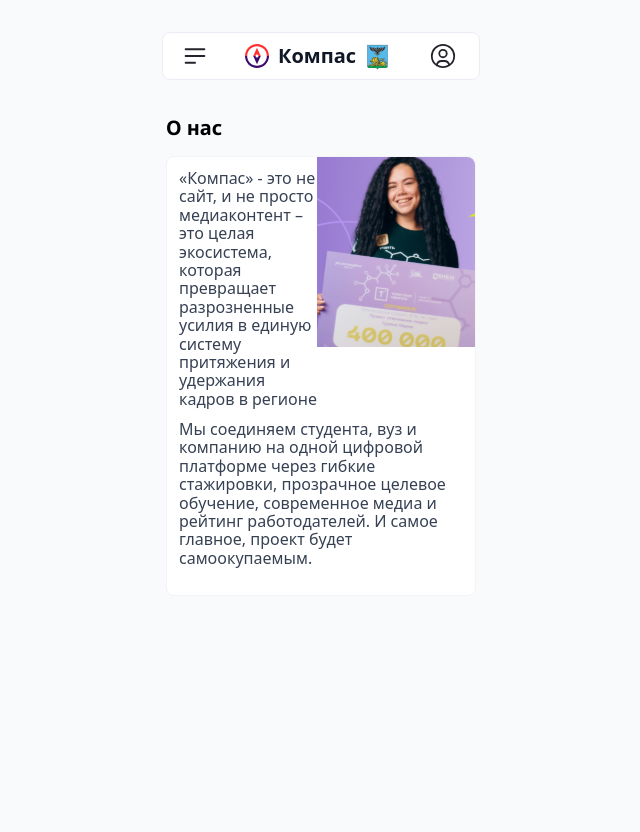
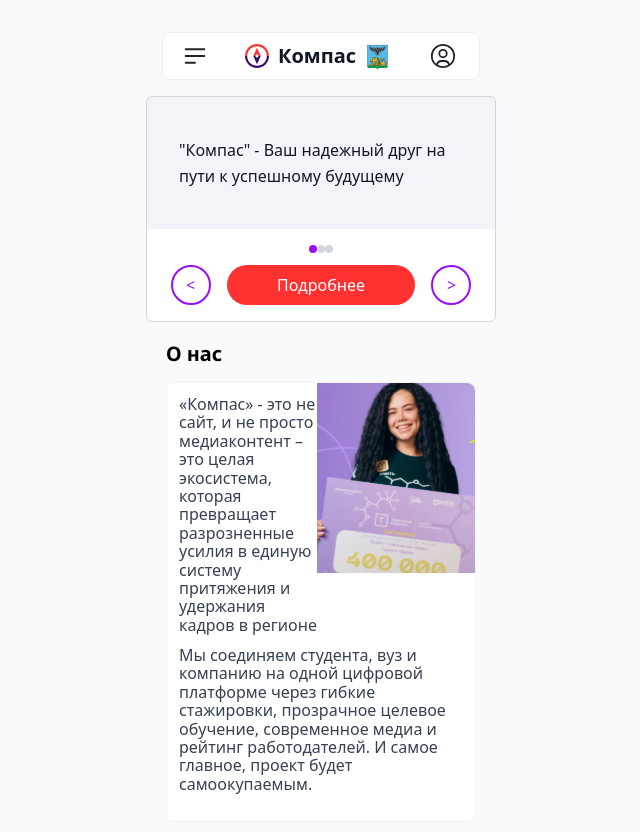
Before and after one commit to PowerCoin1/COMPAS, a React (Vite) app in the folder frontend/: page / in a window 1280 px wide. Shown: the top 832 px of the page, without its empty margins (319-959 px from the left). Built offline with nearby package versions, Linux system fonts and the light colour scheme.

Commit message:
feat/frontend/07: Implement text-only carousel with styled navigation

```diff
--- /dev/null
+++ b/frontend/src/components/Carousel.tsx
@@ -0,0 +1,106 @@
+import React, { useState } from 'react';
+
+import { Button } from '../shared/ui/Button/Button';
+
+type Slide = {
+    id: number;
+    text: string;
+    details: string;
+};
+
+// Пока что 3 одинаковых слайда — можно будет заменить текст позже
+const slides: Slide[] = [
+    {
+        id: 1,
+        text: '"Компас" - Ваш надежный друг на пути к успешному будущему',
+        details: 'Расширенное описание первого слайда. Здесь будет текст о продукте/сервисе.',
+    },
+    {
+        id: 2,
+        text: '"Компас" - Ваш надежный друг на пути к успешному будущему',
+        details: 'Текст для второго слайда. Можно рассказать о преимуществах.',
+    },
+    {
+        id: 3,
+        text: '"Компас" - Ваш надежный друг на пути к успешному будущему',
+        details: 'Текст для третьего слайда. Например, кейс или сценарий использования.',
+    },
+];
+
+export const Carousel: React.FC = () => {
+    const [currentIndex, setCurrentIndex] = useState(0);
+    const [isDetailsOpen, setIsDetailsOpen] = useState(false);
+
+    const goTo = (index: number) => {
+        const lastIndex = slides.length - 1;
+        if (index < 0) index = lastIndex;
+        if (index > lastIndex) index = 0;
+
+        setCurrentIndex(index);
+        setIsDetailsOpen(false); // при смене слайда сворачиваем "Подробнее"
+    };
+
+    const currentSlide = slides[currentIndex];
+
+    return (
+        <div className="w-full max-w-xl mx-auto">
+            {/* Карточка с текстом и нижней панелью */}
+            <div className="rounded-md border border-gray-300 overflow-hidden bg-[#F5F3FA] flex flex-col">
+                {/* Текст слайда */}
+                <div className="px-8 py-10 flex-1 flex items-center">
+                    <p className="text-base md:text-lg font-medium text-gray-900 leading-relaxed">{currentSlide.text}</p>
+                </div>
+
+                {/* Нижняя панель: точки, стрелки, кнопка */}
+                <div className="bg-white px-6 py-4">
+                    {/* Точки */}
+                    <div className="flex justify-center mb-3">
+                        {slides.map((slide, index) => (
+                            <button
+                                key={slide.id}
+                                onClick={() => goTo(index)}
+                                className={`h-2 w-2 rounded-full mx-1 transition
+                                    ${index === currentIndex ? 'bg-purple-600' : 'bg-gray-300'}`}
+                                aria-label={`Перейти к слайду ${index + 1}`}
+                            />
+                        ))}
+                    </div>
+
+                    {/* Стрелки и кнопка "Подробнее" */}
+                    <div className="flex items-center gap-4">
+                        {/* Левая стрелка */}
+                        <button
+                            type="button"
+                            onClick={() => goTo(currentIndex - 1)}
+                            className="w-10 h-10 rounded-full border-2 border-purple-600 text-purple-600 flex items-center justify-center
+                            transition hover:bg-purple-50
+                    active:bg-purple-600 active:text-white"
+                        >
+                            <span className="-ml-px">&lt;</span>
+                        </button>
+
+                        {/* Кнопка Подробнее (твой Button) */}
+                        <Button color="red" size="md" className="flex-1" onClick={() => setIsDetailsOpen((prev) => !prev)}>
+                            Подробнее
+                        </Button>
+
+                        {/* Правая стрелка */}
+                        <button
+                            type="button"
+                            onClick={() => goTo(currentIndex + 1)}
+                            className="w-10 h-10 rounded-full border-2 border-purple-600
+                                text-purple-600 flex items-center justify-center
+                                transition hover:bg-purple-50
+                                active:bg-purple-600 active:text-white"
+                        >
+                            <span className="ml-px">&gt;</span>
+                        </button>
+                    </div>
+                </div>
+            </div>
+            {isDetailsOpen && (
+                <div className="mt-4 p-4 rounded-xl border border-gray-200 bg-white text-sm text-gray-800">{currentSlide.details}</div>
+            )}
+        </div>
+    );
+};
--- a/frontend/src/pages/HomePage/HomePage.tsx
+++ b/frontend/src/pages/HomePage/HomePage.tsx
@@ -1,8 +1,10 @@
 import About from '../../components/About';
+import { Carousel } from '../../components/Carousel';
 
 export const HomePage = () => {
     return (
         <div className="min-h-screen bg-gray-50">
+            <Carousel />
             <About />
         </div>
     );
```
